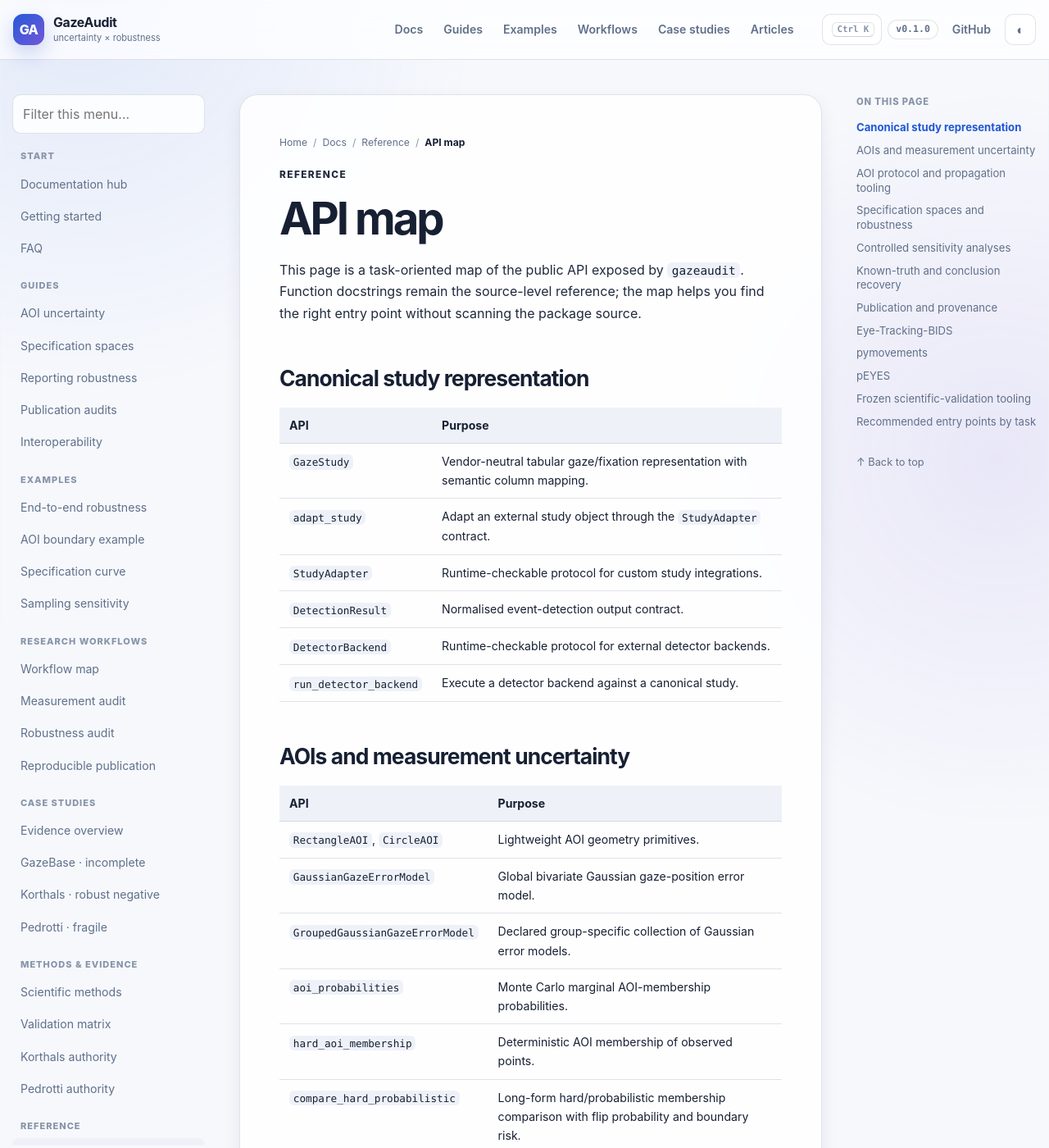
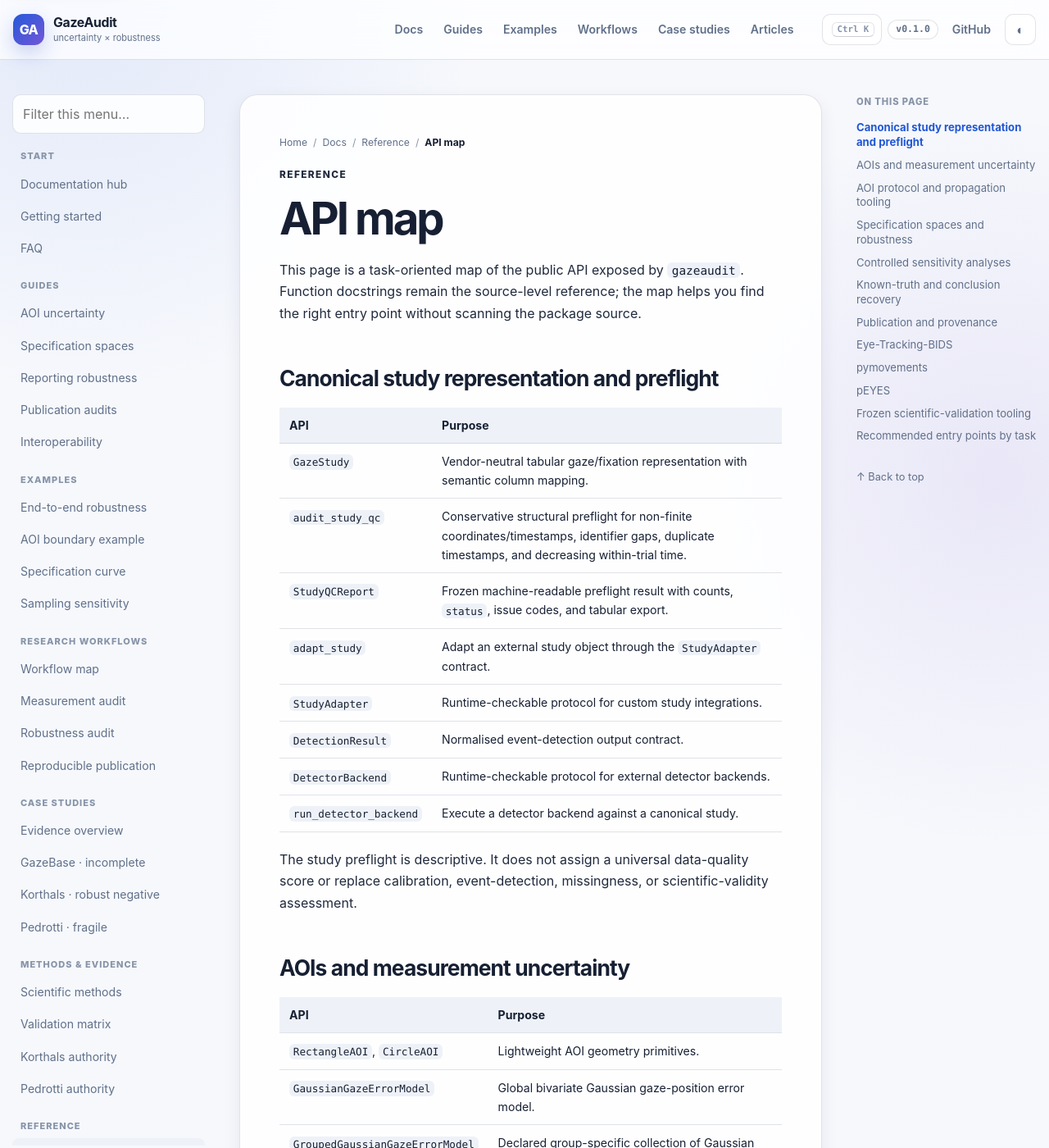
Before and after one commit to stefanosbalaskas/GazeAudit, a Jekyll site: the page built from docs/reference/api-map.md, in a window 1280 px wide and 1400 px high. Shown: the whole window at 82% size. Built offline with Jekyll 4.4.1, drawn with Linux system fonts in a browser that asks for light colours; some of the changed text lies outside the part shown.

Commit message:
docs: document study preflight API

```diff
--- a/docs/reference/api-map.md
+++ b/docs/reference/api-map.md
@@ -1,6 +1,6 @@
 ---
 title: API map
-description: Task-oriented map of the public GazeAudit API for study representation, uncertainty, robustness, sensitivity, interoperability, and publication evidence.
+description: Task-oriented map of the public GazeAudit API for study representation, structural QC, uncertainty, robustness, sensitivity, interoperability, and publication evidence.
 kicker: Reference
 permalink: /docs/reference/api-map/
 ---
@@ -9,16 +9,20 @@ permalink: /docs/reference/api-map/
 
 This page is a task-oriented map of the public API exposed by `gazeaudit`. Function docstrings remain the source-level reference; the map helps you find the right entry point without scanning the package source.
 
-## Canonical study representation
+## Canonical study representation and preflight
 
 | API | Purpose |
 |---|---|
 | `GazeStudy` | Vendor-neutral tabular gaze/fixation representation with semantic column mapping. |
+| `audit_study_qc` | Conservative structural preflight for non-finite coordinates/timestamps, identifier gaps, duplicate timestamps, and decreasing within-trial time. |
+| `StudyQCReport` | Frozen machine-readable preflight result with counts, `status`, issue codes, and tabular export. |
 | `adapt_study` | Adapt an external study object through the `StudyAdapter` contract. |
 | `StudyAdapter` | Runtime-checkable protocol for custom study integrations. |
 | `DetectionResult` | Normalised event-detection output contract. |
 | `DetectorBackend` | Runtime-checkable protocol for external detector backends. |
 | `run_detector_backend` | Execute a detector backend against a canonical study. |
+
+The study preflight is descriptive. It does not assign a universal data-quality score or replace calibration, event-detection, missingness, or scientific-validity assessment.
 
 ## AOIs and measurement uncertainty
 
@@ -143,6 +147,7 @@ Start with the [validation matrix]({{ '/docs/VALIDATION_MATRIX.html' | relative_
 
 ## Recommended entry points by task
 
+- **I have a vendor or analysis table:** `GazeStudy` → `audit_study_qc` → inspect/document flagged structure before downstream analysis.
 - **I have validation data and AOIs:** `GaussianGazeErrorModel` → `aoi_probabilities` → `compare_hard_probabilistic` → uncertainty-weighted endpoint.
 - **I have multiple defensible analysis choices:** `PipelineSpace` → `run_specs` → `specification_curve` → `effect_stability` → sensitivity diagnostics.
 - **I need sampling/missingness stress tests:** `sampling_sensitivity_curve` / `missingness_sensitivity_curve`.
```
